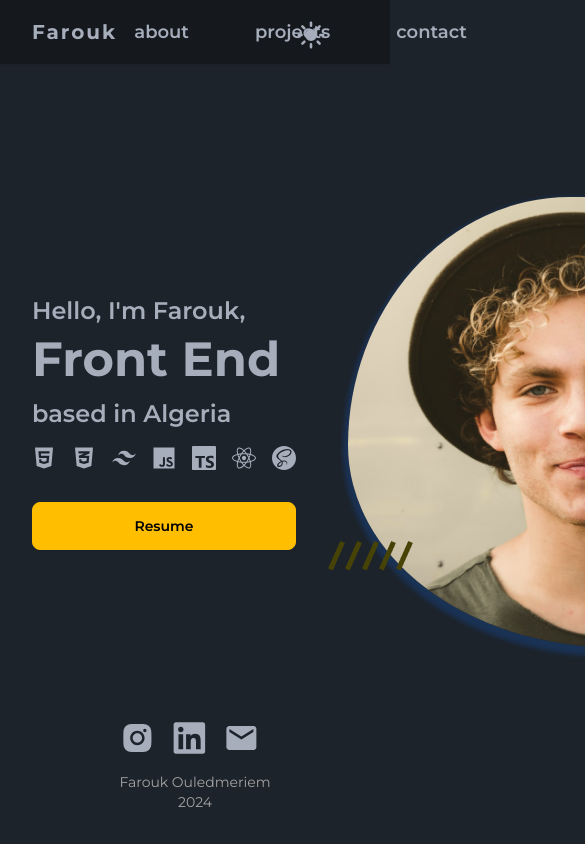
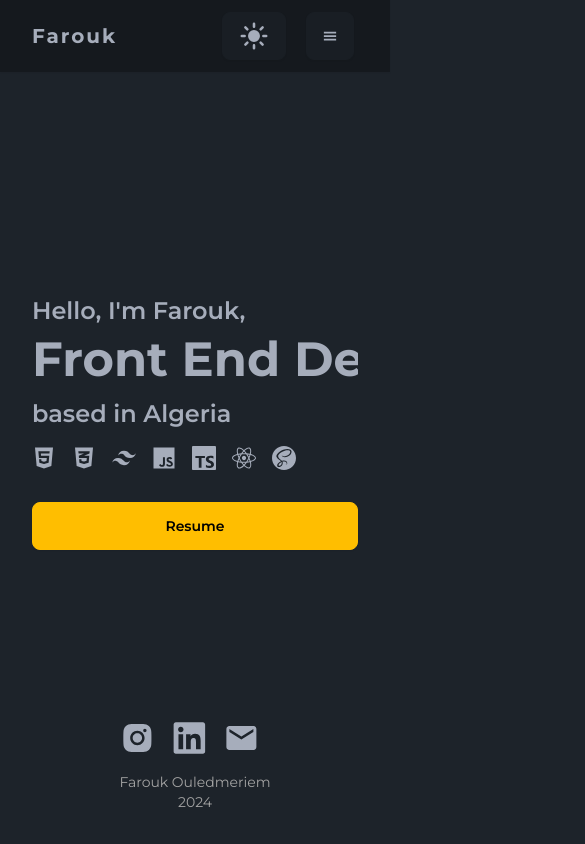
Before and after one commit to faroukq1/personal-portfolio, a React (Vite) app: page / in a window 390 px wide. Shown: the top 844 px of the page, 585 px wide, since content can reach past the window. Built offline with nearby package versions, Linux system fonts and the light colour scheme.

Commit message:
responsive

```diff
--- a/src/component/Contact.tsx
+++ b/src/component/Contact.tsx
@@ -74,13 +74,17 @@ const Contact = () => {
             variants={itemVariants}
             transition={{ duration: 0.5, delay: 0.6 }}
           >
-            <button className="btn btn-warning text-white mt-5">Send</button>
+            <motion.div className="grid place-items-center">
+              <button className="btn btn-warning btn-wide text-white mt-5">
+                Send
+              </button>
+            </motion.div>
           </motion.div>
         </motion.div>
         <motion.img
           src={email}
           alt="contact picture"
-          className="w-1/3 object-cover"
+          className="w-1/3 object-cover hidden lg:block"
           variants={imageVariants}
           initial="hidden"
           animate="visible"
--- a/src/component/Hero.tsx
+++ b/src/component/Hero.tsx
@@ -17,7 +17,7 @@ const imageVariants = {
 const Hero = () => {
   return (
     <section className="container h-screen flex items-center justify-between gap-8">
-      <div>
+      <div className="grid place-items-center w-full">
         <motion.div
           className="grid gap-2"
           initial="hidden"
@@ -80,7 +80,7 @@ const Hero = () => {
         </motion.div>
       </div>
 
-      <div className="relative">
+      <div className="relative hidden lg:block">
         <motion.div
           className="blob"
           initial="hidden"
--- a/src/component/Navbar.tsx
+++ b/src/component/Navbar.tsx
@@ -1,5 +1,7 @@
 import ToggleDarkMode from "./ToggleDarkMode";
 import { Link } from "react-scroll";
+import { GiHamburgerMenu } from "react-icons/gi";
+
 type navDataType = {
   id: number;
   name: string;
@@ -21,11 +23,10 @@ const navData: navDataType[] = [
 const Navbar = () => {
   return (
     <nav className="fixed z-10 w-full py-2 shadow-sm bg-base-300">
-      <ToggleDarkMode />
-      <div className="relative container">
+      <div className="relative container flex">
         <div className="w-full max-w-7xl flex items-center justify-between">
           <h1 className="text-xl tracking-widest font-bold">Farouk</h1>
-          <ul className="flex gap-8">
+          <ul className="hidden xl:flex gap-8 items-center">
             {navData.map((item: navDataType) => {
               const { id, name } = item;
               return (
@@ -36,7 +37,33 @@ const Navbar = () => {
                 </li>
               );
             })}
+            <li>
+              <ToggleDarkMode />
+            </li>
           </ul>
+        </div>
+        <div className="flex items-center gap-4">
+          <ToggleDarkMode />
+          <div className="xl:hidden gap-4 dropdown dropdown-end">
+            <div tabIndex={0} role="button" className="btn m-1">
+              <GiHamburgerMenu />
+            </div>
+            <ul
+              tabIndex={0}
+              className="dropdown-content menu bg-base-100 rounded-box z-[1] w-52 p-2 shadow"
+            >
+              {navData.map((item) => {
+                const { id, name } = item;
+                return (
+                  <li key={id} className="h-14">
+                    <Link to={name} duration={500}>
+                      <p>{name}</p>
+                    </Link>
+                  </li>
+                );
+              })}
+            </ul>
+          </div>
         </div>
       </div>
     </nav>
--- a/src/component/ToggleDarkMode.tsx
+++ b/src/component/ToggleDarkMode.tsx
@@ -22,13 +22,13 @@ const ToggleDarkMode = () => {
     }
   };
   return (
-    <div className="absolute top-5 right-16">
+    <div>
       {currentTheme === "retro" ? (
-        <button onClick={handleChangeMode}>
+        <button className="btn" onClick={handleChangeMode}>
           <IoSunny className="text-3xl" />
         </button>
       ) : (
-        <button onClick={handleChangeMode}>
+        <button className="btn" onClick={handleChangeMode}>
           <MdDarkMode className="text-3xl" />
         </button>
       )}
```
